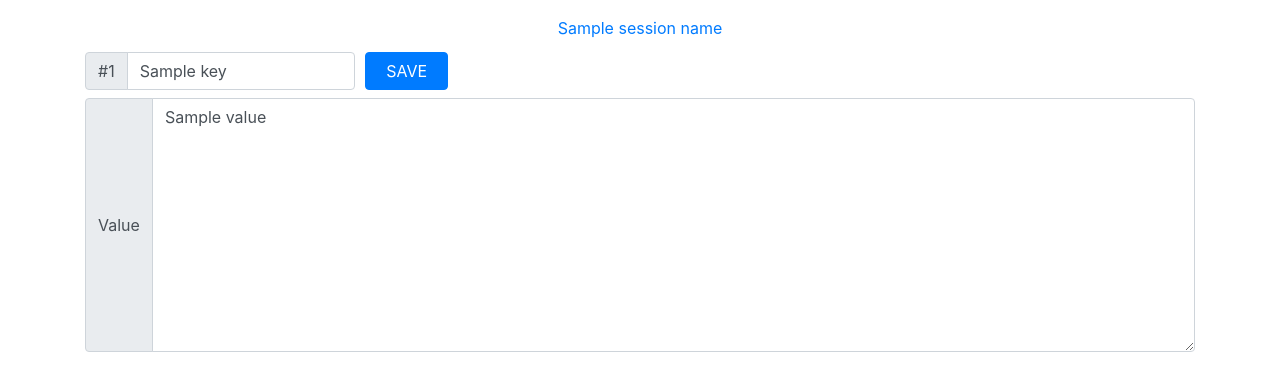
After one commit to PushDotGame/telegram-bots, a Flask app: template templates/kvs.html in a window 1280 px wide. The commit adds this page. Shown: the top 391 px of the page. Run offline with Flask 2, Linux system fonts and the light colour scheme; the template is opened without the code that fills it: most values are stand-ins (such as "Sample title", 1, 10 or a date in 2020); parts of the project's set-up code (start-up, migrations or seed data) failed here and were passed over; some libraries are stand-ins or nearby versions.

Commit message:
updated: qa

```diff
--- a/libs/group/handlers/new_chat_members.py
+++ b/libs/group/handlers/new_chat_members.py
@@ -78,6 +78,7 @@ def _new_chat_members(update, context):
             text=kvs['welcome'].format(
                 members=', '.join(members),
                 base_url=kvs['base_url'],
+                key=kvs['key'],
                 rules=kvs['rules'],
             ),
             disable_web_page_preview=True,
@@ -109,6 +110,7 @@ def _new_chat_members(update, context):
                 text=kvs['welcome1'].format(
                     members=', '.join(members),
                     base_url=kvs['base_url'],
+                    key=kvs['key'],
                     rules=kvs['rules'],
                 ),
                 disable_web_page_preview=True,
@@ -150,6 +152,7 @@ def _group_command_welcome(update, context):
         text=kvs['welcome'].format(
             members=', '.join(members),
             base_url=kvs['base_url'],
+            key=kvs['key'],
             rules=kvs['rules'],
         ),
         disable_web_page_preview=True,
@@ -181,6 +184,7 @@ def _group_command_welcome(update, context):
             text=kvs['welcome1'].format(
                 members=', '.join(members),
                 base_url=kvs['base_url'],
+                key=kvs['key'],
                 rules=kvs['rules'],
             ),
             disable_web_page_preview=True,
--- a/libs/group/kvs.py
+++ b/libs/group/kvs.py
@@ -2,6 +2,7 @@ from ..GroupBotORM import *
 
 kvs = {
     'base_url': 'https://saysomething2.world',
+    'key': '0x1',
 
     'owner_name': 'your-name',
     'owner_username': 'your-username',
--- a/qa_mgr.py
+++ b/qa_mgr.py
@@ -18,7 +18,7 @@ def show_topics():
               .join(Reply, JOIN.LEFT_OUTER)
               .group_by(Topic)
               )
-    return render_template('index.html', session_name=be.BOT_SESSION_NAME, topics=topics)
+    return render_template('topics.html', session_name=be.BOT_SESSION_NAME, topics=topics)
 
 
 @app.route('/topic/<topic_id>')
@@ -34,8 +34,8 @@ def add_topic():
             active=request.form['active'] == 'True',
             use_reply=request.form['useReply'] == 'True',
             show_title=request.form['showTitle'] == 'True',
-            title=request.form['title'],
-            remark=request.form['remark'],
+            title=request.form['title'].strip(),
+            remark=request.form['remark'].strip(),
         )
     return redirect(request.referrer)
 
@@ -46,8 +46,8 @@ def update_topic(topic_id):
     topic.active = request.form['active'] == 'True'
     topic.use_reply = request.form['useReply'] == 'True'
     topic.show_title = request.form['showTitle'] == 'True'
-    topic.title = request.form['title']
-    topic.remark = request.form['remark']
+    topic.title = request.form['title'].strip()
+    topic.remark = request.form['remark'].strip()
     topic.save()
     return redirect(request.referrer)
 
@@ -60,10 +60,10 @@ def add_ask():
         Ask.create(
             topic=topic,
             active=request.form['active'] == 'True',
-            mode=int(request.form['mode']),
-            words=request.form['words'],
-            max=int(request.form['max']),
-            remark=request.form['remark'],
+            mode=int(request.form['mode'].strip()),
+            words=request.form['words'].strip(),
+            max=int(request.form['max'].strip()),
+            remark=request.form['remark'].strip(),
         )
     return redirect(request.referrer)
 
@@ -72,10 +72,10 @@ def add_ask():
 def update_ask(ask_id):
     ask = Ask.get(id=ask_id)
     ask.active = request.form['active'] == 'True'
-    ask.mode = int(request.form['mode'])
-    ask.words = request.form['words']
-    ask.max = int(request.form['max'])
-    ask.remark = request.form['remark']
+    ask.mode = int(request.form['mode'].strip())
+    ask.words = request.form['words'].strip()
+    ask.max = int(request.form['max'].strip())
+    ask.remark = request.form['remark'].strip()
     ask.save()
     return redirect(request.referrer)
 
@@ -88,9 +88,9 @@ def add_reply():
         Reply.create(
             topic=topic,
             active=request.form['active'] == 'True',
-            text=request.form['text'],
-            trigger=request.form['trigger'],
-            remark=request.form['remark'],
+            text=request.form['text'].strip(),
+            trigger=request.form['trigger'].strip(),
+            remark=request.form['remark'].strip(),
         )
     return redirect(request.referrer)
 
@@ -99,11 +99,26 @@ def add_reply():
 def update_reply(reply_id):
     reply = Reply.get(id=reply_id)
     reply.active = request.form['active'] == 'True'
-    reply.text = request.form['text']
-    reply.trigger = request.form['trigger']
-    reply.remark = request.form['remark']
+    reply.text = request.form['text'].strip()
+    reply.trigger = request.form['trigger'].strip()
+    reply.remark = request.form['remark'].strip()
     reply.save()
     return redirect(request.referrer)
 
 
+@app.route('/kvs')
+def show_kvs():
+    kvs = KeyValue.select()
+    return render_template('kvs.html', session_name=be.BOT_SESSION_NAME, kvs=kvs)
+
+
+@app.route('/update-kv/<kv_id>', methods=['POST'])
+def update_kv(kv_id):
+    kv = KeyValue.get(id=kv_id)
+    kv.key = request.form['key'].strip()
+    kv.value = request.form['value'].strip()
+    kv.save()
+    return redirect(request.referrer)
+
+
 app.run(debug=be.DEBUG_MODE)
--- a/templates/base.html
+++ b/templates/base.html
@@ -9,7 +9,6 @@
             {{ bootstrap.load_css() }}
         {% endblock %}
 
-        <script src="https://cdn.jsdelivr.net/npm/vue@2.6.11/dist/vue.min.js"></script>
         <title>Topics / Asks / Replies</title>
     {% endblock %}
 </head>
--- /dev/null
+++ b/templates/kvs.html
@@ -0,0 +1,41 @@
+{% extends 'base.html' %}
+
+{% block content %}
+    {% for kv in kvs %}
+        <form method="post"
+              action="/update-kv/{{ kv.id }}"
+              class="pt-1">
+            <div class="form-row">
+                <div class="input-group col-md-3">
+                    <div class="input-group-prepend">
+                        <label class="input-group-text" for="inputKey{{ kv.id }}">#{{ kv.id }}</label>
+                    </div>
+                    <input id="inputKey{{ kv.id }}"
+                           name="key"
+                           type="text"
+                           class="form-control"
+                           value="{{ kv.key }}">
+                </div>
+                <div class="input-group col-md-1">
+                    <button id="submitSave{{ kv.id }}" type="submit" class="btn btn-primary btn-block">
+                        SAVE
+                    </button>
+                </div>
+            </div>
+            <div class="form-row mt-2">
+                <div class="form-group col-md-12">
+                    <div class="input-group">
+                        <div class="input-group-prepend">
+                            <label class="input-group-text" for="selectValue{{ kv.id }}">Value</label>
+                        </div>
+                        <textarea id="selectValue{{ kv.id }}"
+                                  name="value"
+                                  class="form-control"
+                                  rows="10">{{ kv.value }}</textarea>
+                    </div>
+                </div>
+
+            </div>
+        </form>
+    {% endfor %}
+{% endblock %}
```
Also changed, not shown: libs/GroupBotORM.py (+4 -4 lines), libs/group/handlers/group_text.py (+6 -1 lines), templates/topics.html (renamed from templates/index.html).
